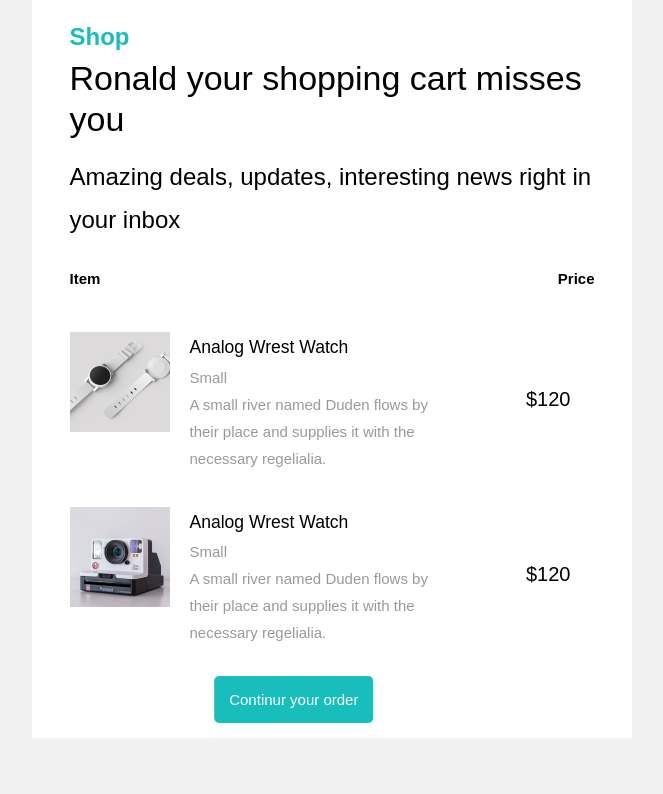
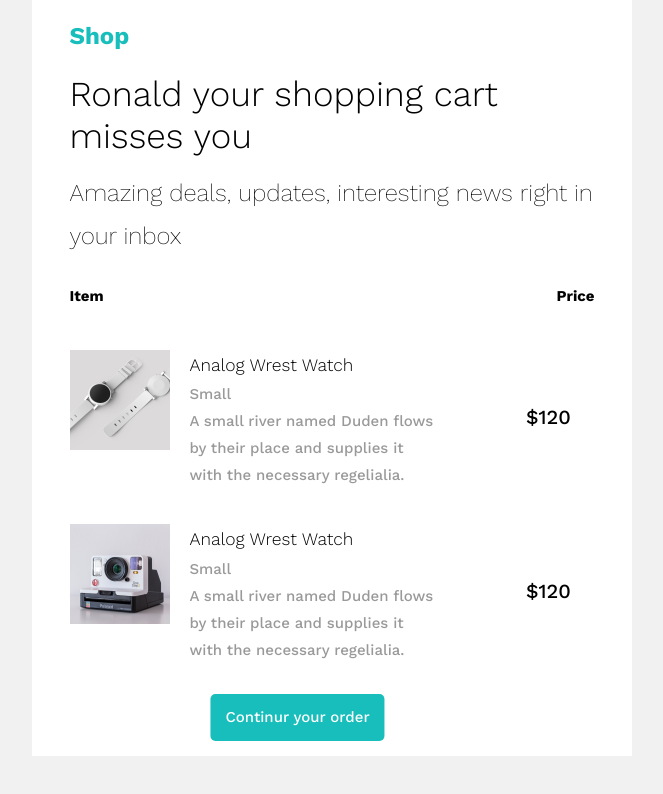
Before and after one commit to maysould/labwork, a plain HTML site: page lw/index.html in a window 1280 px wide. Shown: the whole page, without its empty margins (308-971 px from the left). Drawn offline with nearby package versions, Linux system fonts and the light colour scheme.

Commit message:
FIXED
Доделал внешний вид в соответствии с образцом.
Исправить форматирование в соответствии с соглашением о кодировании, настроил автоформатирование

```diff
--- a/lw/index.html
+++ b/lw/index.html
@@ -1,17 +1,20 @@
 <!DOCTYPE html>
 <html lang="en">
+
 <head>
   <meta charset="utf-8">
   <meta name="viewport" content="width=device-width">
   <meta http-equiv="X-UA-Compatible" content="IE=edge">
   <title>shopwatch-email-template</title>
   <link href="style.css" rel="stylesheet">
+  <link href="https://fonts.googleapis.com/css?family=Work+Sans:200,300,400,500,600,700" rel="stylesheet">
 </head>
+
 <body>
   <div class="container">
     <table>
       <tr>
-        <td  class="bg_white">
+        <td class="bg_white">
           <table>
             <tr>
               <td class="logo">
@@ -50,7 +53,7 @@
             </div>
           </div>
         </td>
-		    <td  class="price" >
+        <td class="price">
           <span>$120</span>
         </td>
       </tr>
@@ -80,4 +83,5 @@
 
   </div>
 </body>
+
 </html>
--- a/lw/style.css
+++ b/lw/style.css
@@ -1,8 +1,8 @@
 html, body {
-  margin: 0 auto !important;
-  padding: 0 !important;
-  height: 100% !important;
-  width: 100% !important;
+  margin: 0 auto;
+  padding: 0;
+  height: 100%;
+  width: 100%;
   background: #f1f1f1;
   -ms-text-size-adjust: 100%;
   -webkit-text-size-adjust: 100%;
@@ -10,7 +10,7 @@ html, body {
 
 body {
   font-family: 'Work Sans', sans-serif;
-  font-weight: 400;
+  font-weight: 300;
   font-size: 15px;
   line-height: 1.8;
   color: rgba(0, 0, 0, 0.4);
@@ -26,12 +26,13 @@ table {
 
 a {
   text-decoration: none;
-  padding-bottom: 15px;
 }
 
 .bg_white {
   background: #ffffff;
   padding: 1em 2.5em 0 0;
+  padding-bottom: 1em;
+  font-weight: 500;
 }
 
 .bg_white td {
@@ -55,13 +56,13 @@ h1, h2, h3, h4, h5, h6 {
   font-family: 'Work Sans', sans-serif;
   color: #000000;
   margin-top: 0;
-  font-weight: 400;
+  font-weight: 300;
 }
 
 .logo a {
   color: #17bebb;
   font-size: 24px;
-  font-weight: 700;
+  font-weight: 800;
   font-family: 'Work Sans', sans-serif;
 }
 
@@ -69,7 +70,7 @@ h1, h2, h3, h4, h5, h6 {
   position: relative;
   z-index: 0;
   background-color: #ffffff;
-  padding: 2em 0 2em 0;
+  padding: 2.5em 0 2em 0;
 }
 
 .hero td {
@@ -83,15 +84,16 @@ h1, h2, h3, h4, h5, h6 {
 
 .hero .text h2 {
   color: #000;
-  font-size: 34px;
+  font-size: 35px;
   margin-bottom: 15px;
   font-weight: 300;
   line-height: 1.2;
 }
 
 .hero .text h3 {
+  color: black;
   font-size: 24px;
-  font-weight: 200;
+  font-weight: 100;
 }
 
 .product_entry {
```
Lines whose indentation alone changed are shown as unchanged.
